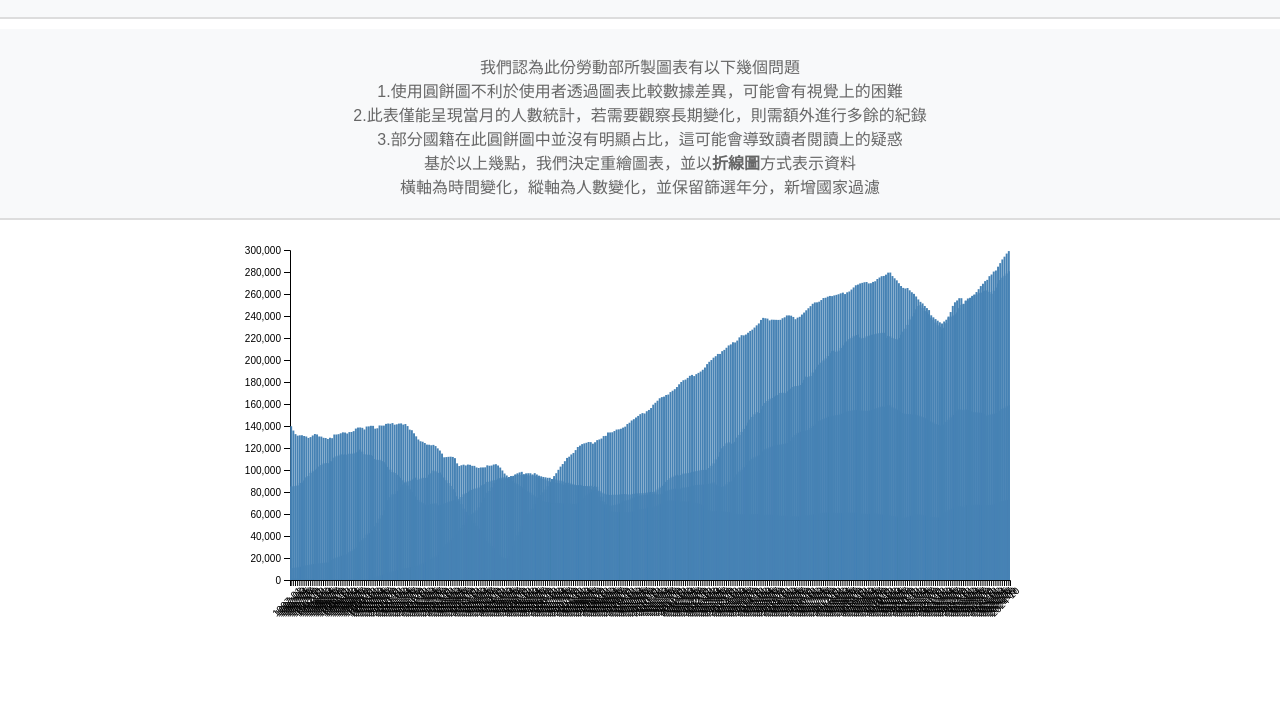
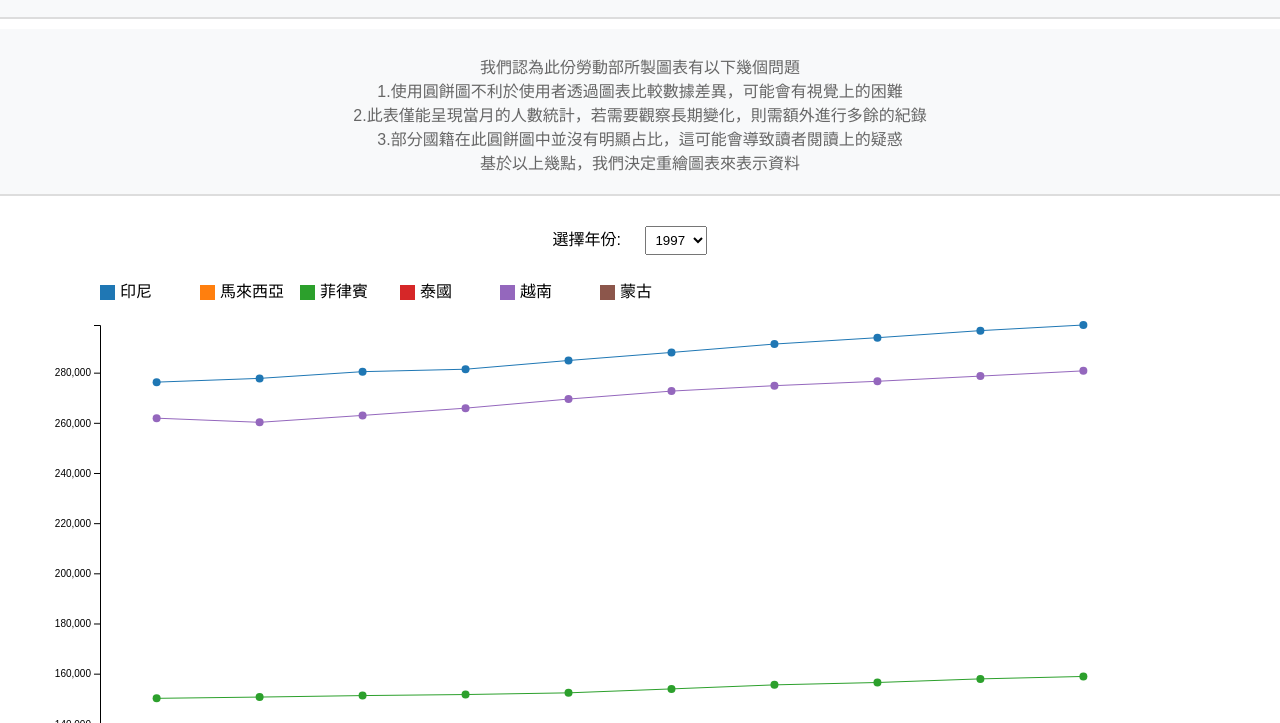
Before and after one commit to ahow6552/Visaulization-hw, a plain HTML site: page hw3/index.html in a window 1280 px wide. Shown: the part 437-1160 px from the top of the page. Before the commit the page ends 1067 px from the top, so only its background shows below. Drawn offline with nearby package versions, Linux system fonts and the light colour scheme.

Commit message:
(add): add line chart and dot

```diff
--- a/hw3/index.html
+++ b/hw3/index.html
@@ -1,8 +1,8 @@
 <!DOCTYPE html>
 <html lang="en">
   <head>
-  <meta charset="UTF-8">
-  <meta name="viewport" content="width=device-width, initial-scale=1.0">
+    <meta charset="UTF-8" />
+    <meta name="viewport" content="width=device-width, initial-scale=1.0" />
     <title>台灣移工圖表</title>
     <script src="https://d3js.org/d3.v7.min.js"></script>
     <style>
@@ -28,90 +28,216 @@
         font-size: 16px;
         color: #666;
       }
+      #name-block {
+          background-color: black;
+          padding: 20px;
+          margin-bottom: 10px;
+          border-bottom: 2px solid #ddd;
+          width: 400
+          height: 200
+      }
       svg {
-      display: block;
-      margin: 0 auto;
-    }
-    .bar {
-      fill: steelblue;
-    }
-    .bar:hover {
-      fill: orange;
+        display: inline-block;
+        margin: 0 ;
+        float: left;
       }
       .axis-label {
         font-size: 12px;
         font-weight: bold;
       }
+      select {
+          margin: 20px;
+          padding: 5px;
+      }
     </style>
   </head>
   <body>
-  <!-- 說明文字 -->
+    <div id="tooltip" style="position: absolute; visibility: hidden; background: white; border: 1px solid #ccc; padding:7px; border-radius: 3px; font-size: 12px;"></div>
     <div id="info-block">
       <h2>台灣移工人數變化圖表重繪</h2>
       <p>
-        原始資料以及文章參考來源<br>
-        <a href="https://tw.news.yahoo.com/%E5%85%A8%E5%8F%B0%E7%A7%BB%E5%B7%A5%E5%B0%87%E7%A0%B480%E8%90%AC%E5%A4%A7%E9%97%9C-%E9%9B%BB%E6%A5%AD%E4%B9%9F%E6%8B%9B%E6%89%8B-%E5%A4%B1%E8%81%AF%E8%80%85%E9%80%BC%E8%BF%919%E8%90%AC%E4%BA%BA-%E9%80%99%E7%94%A2%E6%A5%AD%E5%8D%A0%E6%9C%80%E5%A4%9A-091507621.html"
-        target="_blank">全台移工將破80萬大關，電業也招手！失聯者逼近9萬人 這產業占最多 by 李瑋萱 (2024)</a><br>
-        下圖為該報導所使用之勞動部提供的統計圖表<br>
-        <img src="origin_pic.png" width="400" height="250"><br>
-        可以看到圖片為圓餅圖，並簡單透過顏色分類，右上有提供使用者年月份的資料篩選<br>
-        資料來源為<a href="https://statdb.mol.gov.tw/statiscla/webMain.aspx?sys=100&kind=10&type=1&funid=wqrymenu2&cparm1=wq14&rdm=I4y9dcIi"
-        target="_blank">勞動部 - 勞動統計查詢網 - 產業及社福移工人數按國籍分</a>
+        原始資料以及文章參考來源<br />
+        <a
+          href="https://tw.news.yahoo.com/%E5%85%A8%E5%8F%B0%E7%A7%BB%E5%B7%A5%E5%B0%87%E7%A0%B480%E8%90%AC%E5%A4%A7%E9%97%9C-%E9%9B%BB%E6%A5%AD%E4%B9%9F%E6%8B%9B%E6%89%8B-%E5%A4%B1%E8%81%AF%E8%80%85%E9%80%BC%E8%BF%919%E8%90%AC%E4%BA%BA-%E9%80%99%E7%94%A2%E6%A5%AD%E5%8D%A0%E6%9C%80%E5%A4%9A-091507621.html"
+          target="_blank"
+          >全台移工將破80萬大關，電業也招手！失聯者逼近9萬人 這產業占最多 by
+          李瑋萱 (2024)</a
+        ><br />
+        下圖為該報導所使用之勞動部提供的統計圖表<br />
+        <img src="origin_pic.png" width="400" height="250" /><br />
+        可以看到圖片為圓餅圖，並簡單透過顏色分類，右上有提供使用者年月份的資料篩選<br />
+        資料來源為<a
+          href="https://statdb.mol.gov.tw/statiscla/webMain.aspx?sys=100&kind=10&type=1&funid=wqrymenu2&cparm1=wq14&rdm=I4y9dcIi"
+          target="_blank"
+          >勞動部 - 勞動統計查詢網 - 產業及社福移工人數按國籍分</a
+        >
       </p>
     </div>
     <div id="info-block">
       <p>
-        我們認為此份勞動部所製圖表有以下幾個問題<br>
-        1.使用圓餅圖不利於使用者透過圖表比較數據差異，可能會有視覺上的困難<br>
-        2.此表僅能呈現當月的人數統計，若需要觀察長期變化，則需額外進行多餘的紀錄<br>
-        3.部分國籍在此圓餅圖中並沒有明顯占比，這可能會導致讀者閱讀上的疑惑<br>
-        基於以上幾點，我們決定重繪圖表，並以<b>折線圖</b>方式表示資料<br>
-        橫軸為時間變化，縱軸為人數變化，並保留篩選年分，新增國家過濾<br>
+        我們認為此份勞動部所製圖表有以下幾個問題<br />
+        1.使用圓餅圖不利於使用者透過圖表比較數據差異，可能會有視覺上的困難<br />
+        2.此表僅能呈現當月的人數統計，若需要觀察長期變化，則需額外進行多餘的紀錄<br />
+        3.部分國籍在此圓餅圖中並沒有明顯占比，這可能會導致讀者閱讀上的疑惑<br />
+        基於以上幾點，我們決定重繪圖表來表示資料<br />
       </p>
     </div>
 
     <!-- 圖表 -->
-  <svg width="800" height="400"></svg>
+    <div>
+      <label for="year-select">選擇年份:</label>
+      <select id="year-select"></select>
+    </div>
+    <svg width="1200" height="900"></svg>
+    <script>
+      d3.json("data.json")
+        .then((data) => {
+          const margin = { top: 50, right: 60, bottom: 100, left: 100 };
+          const width = 1200 - margin.left - margin.right;
+          const height = 900 - margin.top - margin.bottom;
 
-  <script>
-    // 使用 d3.json 載入外部 JSON 資料
-    d3.json("data.json").then(data => {
-      const margin = { top: 20, right: 30, bottom: 50, left: 50 };
-      const width = 800 - margin.left - margin.right;
-      const height = 400 - margin.top - margin.bottom;
-
-      const svg = d3.select("svg")
+          const svg = d3
+            .select("svg")
             .attr("width", width + margin.left + margin.right)
             .attr("height", height + margin.top + margin.bottom)
             .append("g")
             .attr("transform", `translate(${margin.left},${margin.top})`);
 
-      const x = d3.scaleBand()
-        .domain(data.map(d => d.x))
-        .range([0, width])
-        .padding(0.1);
-      svg.append("g")
+          const x = d3.scaleBand().range([0, width]).padding(0.1);
+          const y = d3.scaleLinear().range([height, 0]);
+
+          data.forEach((data) => {
+            data.year = data.x.split("-")[0];
+            data.month = data.x.split("-")[1];
+            data.value = data.y;
+            data.country = data.l;
+          });
+
+          // 按國家分組資料以及分色
+          const countries = d3.group(data, (data) => data.country);
+          const color = d3.scaleOrdinal()
+            .domain(Array.from(countries.keys()))
+            .range(d3.schemeCategory10);
+
+          const years = Array.from(new Set(data.map((d) => d.year)));
+          const yearSelect = d3.select("#year-select");
+          yearSelect
+            .selectAll("option")
+            .data(years)
+            .enter()
+            .append("option")
+            .attr("value", (data) => data)
+            .text((data) => data);
+
+          function updateChart(year) {
+            const filteredData = data.filter((d) => d.year === year);
+
+            if (filteredData.length === 0) {
+              svg.selectAll("*").remove();
+              return;
+            }
+
+            const months = Array.from(
+              new Set(filteredData.map((d) => d.month))
+            ).sort((a, b) => a - b); // 確保月份按順序排列
+
+            x.domain(months);
+            y.domain([0, d3.max(filteredData, (d) => d.value)]);
+
+            svg.selectAll("*").remove();
+
+            // X,Y 軸繪製
+            svg
+              .append("g")
               .attr("transform", `translate(0,${height})`)
-        .call(d3.axisBottom(x))
-        .selectAll("text")
-        .attr("transform", "rotate(-45)")
-        .style("text-anchor", "end");
-
-      const y = d3.scaleLinear()
-        .domain([0, d3.max(data, d => d.y)])
-        .nice()
-        .range([height, 0]);
+              .call(d3.axisBottom(x));
             svg.append("g").call(d3.axisLeft(y));
 
-      svg.selectAll(".bar")
-        .data(data)
-        .join("rect")
-        .attr("class", "bar")
-        .attr("x", d => x(d.x))
-        .attr("y", d => y(d.y))
-        .attr("width", x.bandwidth())
-        .attr("height", d => height - y(d.y));
-    }).catch(error => {
+            const line = d3
+              .line()
+              .x((d) => x(d.month) + x.bandwidth() / 2)
+              .y((d) => y(d.value));
+
+            const filteredCountries = d3.group(filteredData, (d) => d.country);
+
+            filteredCountries.forEach((countryData, countryName, i) => {
+              countryData.sort((a, b) => a.month - b.month);
+
+              svg
+                .append("path")
+                .data([countryData])
+                .attr("class", "line")
+                .attr("d", line)
+                .attr("fill", "none")
+                .attr("stroke", color(countryName));
+
+                svg
+                .selectAll(`.dot-${countryName}`)
+                .data(countryData)
+                .enter()
+                .append("circle")
+                .attr("class", `dot-${countryName}`)
+                .attr("cx", (d) => {
+                  return x(d.month) + x.bandwidth() / 2;
+                })
+                .attr("cy", (d) => {
+                  return y(d.value);
+                })
+                .attr("r", 4)
+                .attr("fill", color(countryName))
+                .on("mouseover", function (event, d) {
+                  d3.select("#tooltip")
+                    .style("visibility", "visible")
+                    .html(
+                      `<strong>國家:</strong> ${d.country}<br><strong>月份:</strong> ${d.month}<br><strong>人數:</strong> ${d.value}`
+                    );
+                })
+                .on("mousemove", function (event) {
+                  d3.select("#tooltip")
+                    .style("top", `${event.pageY + 10}px`)
+                    .style("left", `${event.pageX + 10}px`);
+                })
+                .on("mouseout", function () {
+                  d3.select("#tooltip").style("visibility", "hidden");
+                });
+
+
+            });
+
+            const legend = svg
+              .append("g")
+              .attr("transform", "translate(0, -20)");
+
+            const legendItems = legend
+              .selectAll(".legend-item")
+              .data(Array.from(filteredCountries.keys()))
+              .enter()
+              .append("g")
+              .attr("class", "legend-item")
+              .attr("transform", (d, i) => `translate(${i * 100}, -20)`);
+
+            legendItems
+              .append("rect")
+              .attr("width", 15)
+              .attr("height", 15)
+              .attr("fill", (d) => color(d));
+
+            legendItems
+              .append("text")
+              .attr("x", 20)
+              .attr("y", 12)
+              .text((d) => d);
+          }
+
+          // init year
+          updateChart("2024");
+
+          d3.select("#year-select").on("change", function () {
+            const selectedYear = this.value;
+            updateChart(selectedYear);
+          });
+        })
+        .catch((error) => {
           console.error("Error loading or processing JSON data:", error);
         });
     </script>
```
Lines whose indentation alone changed are shown as unchanged.
